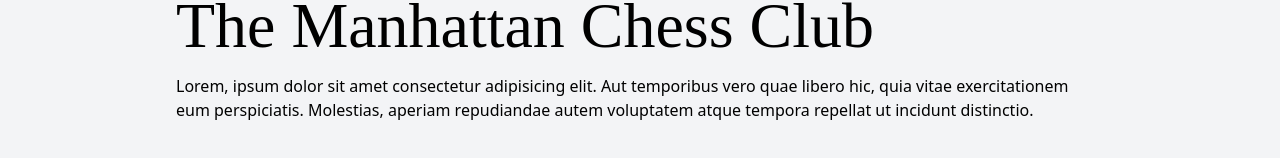
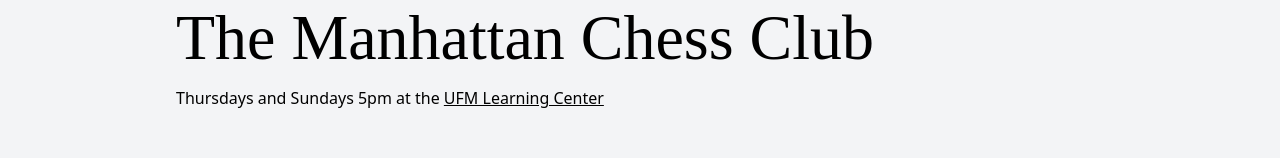
Before and after one commit to mullinsel/MHKChess, a Svelte app: page / in a window 1280 px wide. Shown: the part 390-548 px from the top of the page. Built offline with nearby package versions, Linux system fonts and the light colour scheme.

Commit message:
add link to ufm

```diff
--- a/src/pages/Home.svelte
+++ b/src/pages/Home.svelte
@@ -5,12 +5,12 @@
 <div class="h-screen bg-gray-100 flex flex-col">
     <div class="h-full w-full grid grid-rows-[5rem_1fr]">
         <Nav />
-        <div class="h-full sm:w-[640px] md:w-[768px] lg:w-[1024px] flex flex-col justify-center p-12 m-auto">
+        <div class="h-full sm:w-[640px] md:w-[768px] lg:w-[1024px] flex flex-col p-12 justify-center m-auto">
             <h1 class="font-heading text-4xl font-black">
                 The Manhattan Chess Club
             </h1>
             <p>
-                Lorem, ipsum dolor sit amet consectetur adipisicing elit. Aut temporibus vero quae libero hic, quia vitae exercitationem eum perspiciatis. Molestias, aperiam repudiandae autem voluptatem atque tempora repellat ut incidunt distinctio.
+                Thursdays and Sundays 5pm at the <a href="https://tryufm.org/" class="underline">UFM Learning Center</a>
             </p>
         </div>
     </div>
```
